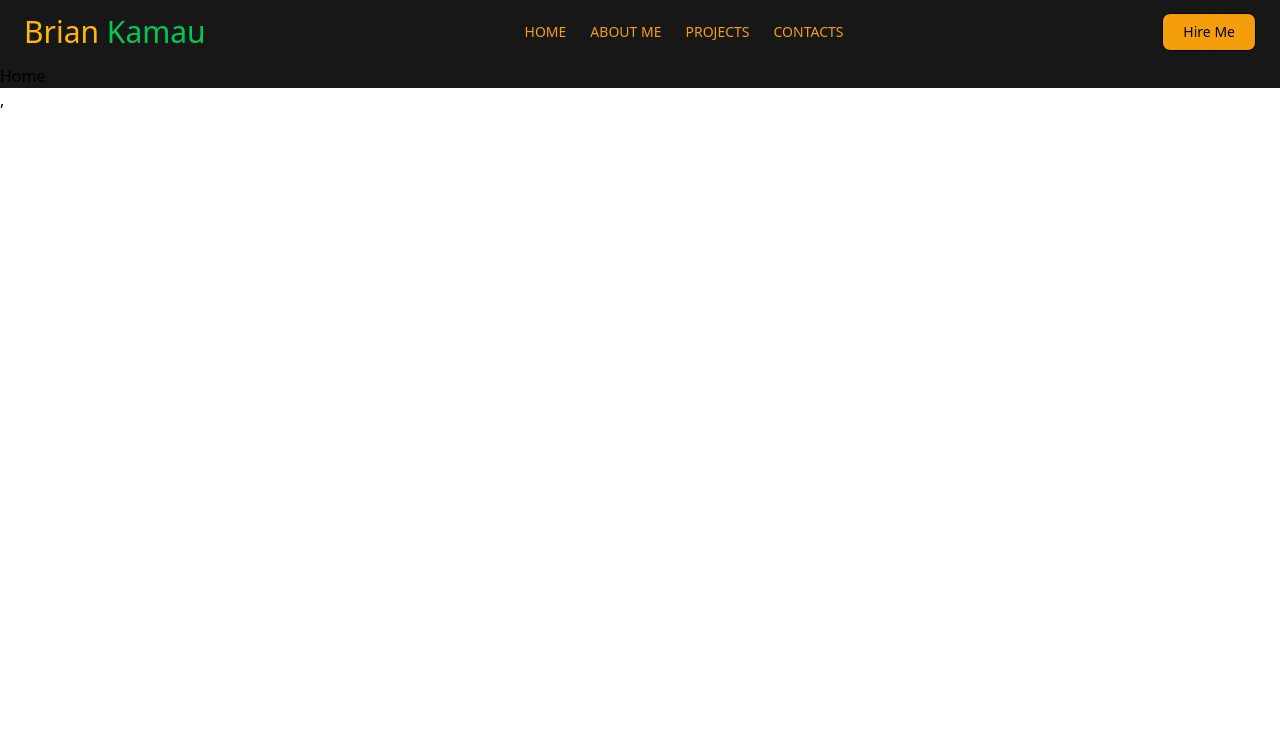
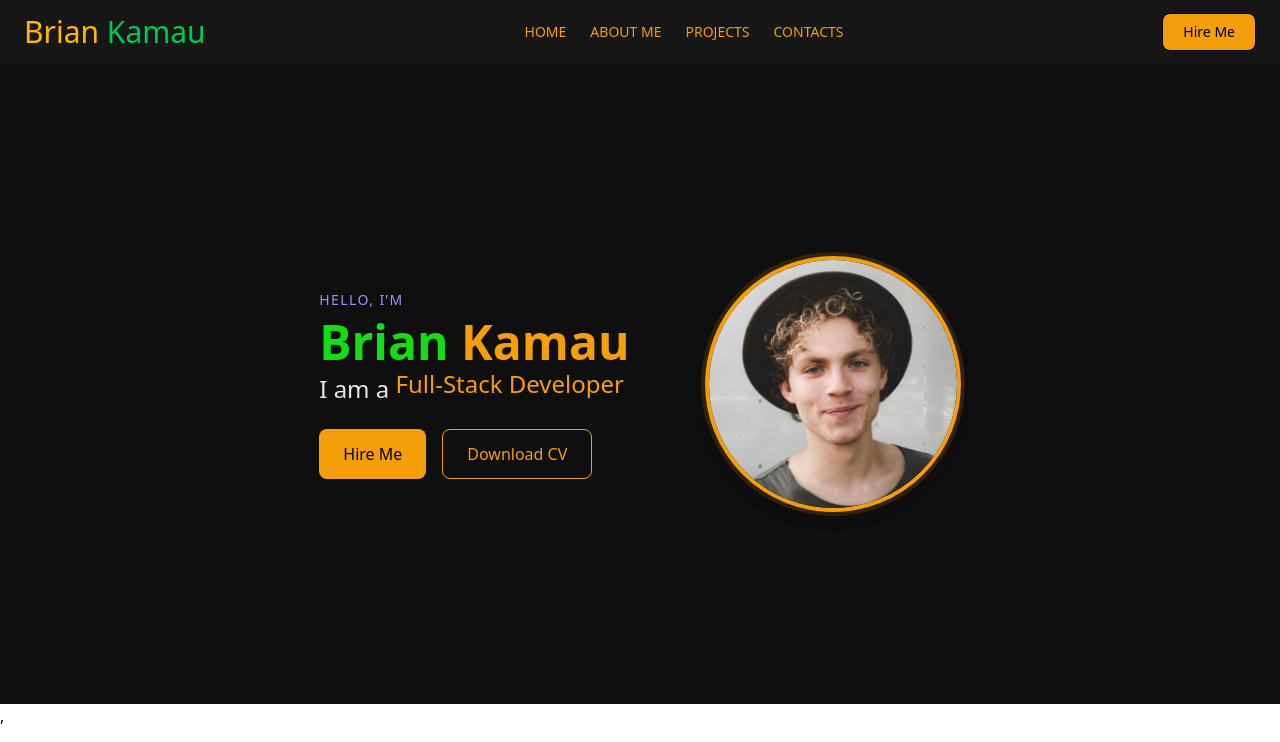
Before and after one commit to B-6219/portttt, a React (Vite) app in the folder frontend/: page / in a window 1280 px wide. Shown: the top 742 px of the page. Built offline with nearby package versions, Linux system fonts and the light colour scheme.

Commit message:
home.jsx done

```diff
--- a/frontend/src/index.css
+++ b/frontend/src/index.css
@@ -6,4 +6,7 @@
     --color-accent-amber: #f59e0b;
 
     --color-neon: #14dd14;
+
+    --color-purple-muted: #a78bfa;
+    --color-off-white: #e5e7eb;
 }
--- a/frontend/src/pages/Home.jsx
+++ b/frontend/src/pages/Home.jsx
@@ -1,8 +1,55 @@
+
 import React from 'react'
+import profile_pic from '../assets/profile_pic.png'
 
 const Home = () => {
     return (
-        <div>Home</div>
+        <section className="min-h-[80vh] flex items-center justify-center bg-dark-bg">
+            <div className="max-w-5xl mx-auto px-6 flex flex-col-reverse md:flex-row items-center gap-12">
+
+                {/* Text */}
+                <div className="text-center md:text-left">
+                    <p className="text-purple-muted uppercase tracking-widest text-sm">
+                        Hello, I’m
+                    </p>
+
+                    <h1 className="text-4xl md:text-5xl font-bold text-neon mt-2">
+                        Brian <span className="text-accent-amber">Kamau</span>
+                    </h1>
+
+                    <h2 className="text-xl md:text-2xl text-off-white mt-1">
+                        I am a{" "}
+                        <span className="relative inline-block h-7 overflow-hidden text-accent-amber font-medium">
+                            <span className="block animate-roles leading-7">
+                                Full-Stack Developer<br />
+                                Mobile App Developer<br />
+                                Cybersecurity Engineer
+                            </span>
+                        </span>
+                    </h2>
+
+                    <div className="mt-6 flex gap-4 justify-center md:justify-start">
+                        <button className="bg-accent-amber text-black px-6 py-3 rounded-lg font-medium hover:opacity-90">
+                            Hire Me
+                        </button>
+                        <button className="border border-accent-amber text-accent-amber px-6 py-3 rounded-lg hover:bg-neon hover:text-black transition">
+                            Download CV
+                        </button>
+                    </div>
+                </div>
+
+                {/* Image */}
+                <div className="relative">
+                    <img
+                        src={profile_pic}
+                        alt="Brian Kamau"
+                        className="h-52 w-52 md:h-64 md:w-64 rounded-full object-cover border-4 border-accent-amber shadow-lg"
+                    />
+                    <span className="absolute inset-0 rounded-full ring-4 ring-accent-amber/20 animate-pulse" />
+                </div>
+
+            </div>
+        </section>
     )
 }
 
```
Also changed, not shown: frontend/src/assets/doc14.png (added), frontend/src/assets/profile_pic.png (added).
